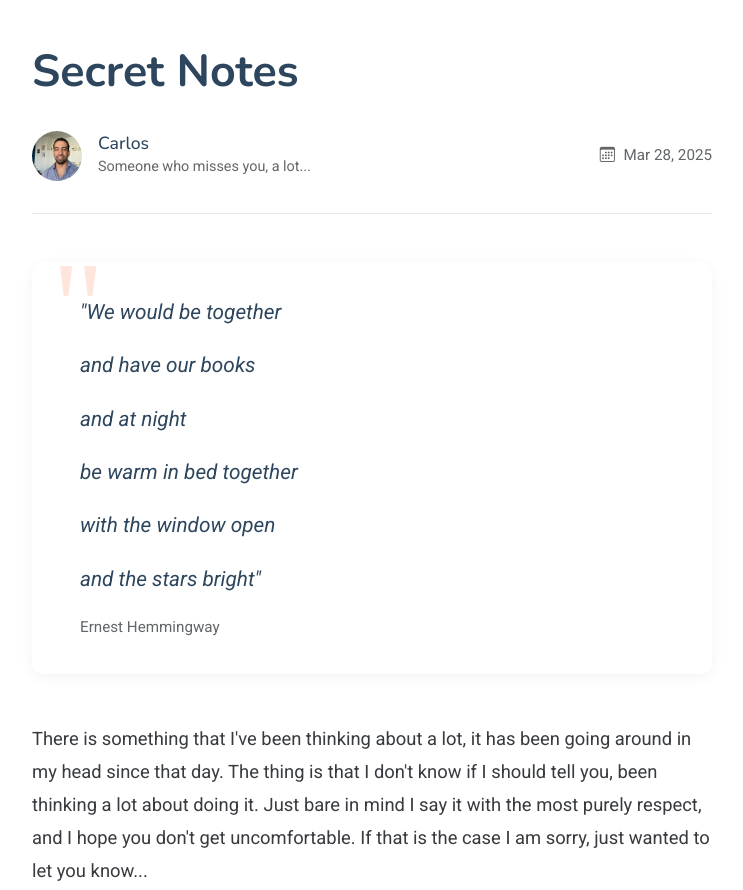
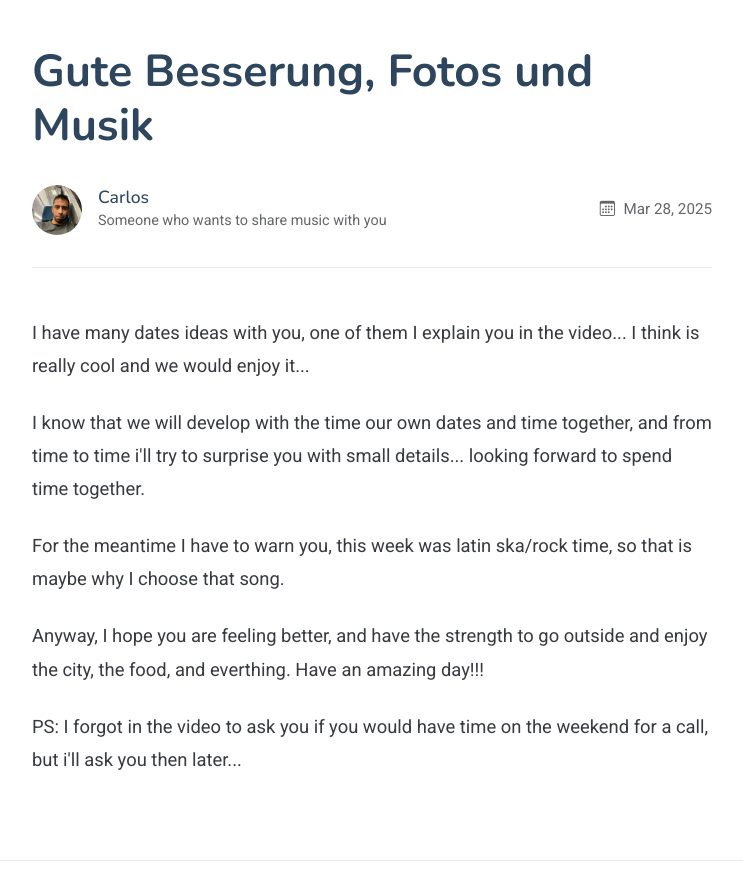
Before and after one commit to ponce81/kennenlernen-mit-unterbruch, a plain HTML site: page 28.html in a window 1280 px wide. Shown: the part 807-1697 px from the top of the page, without its empty margins (78-821 px from the left). Drawn offline with nearby package versions, Linux system fonts and the light colour scheme.

Commit message:
Release 28

```diff
--- a/28.html
+++ b/28.html
@@ -99,19 +99,19 @@
               <article class="article">
 
                 <div class="hero-img" data-aos="zoom-in">
-                  <img src="assets/img/post/morning.jpg" alt="Featured blog image" class="img-fluid" loading="lazy">
+                  <img src="assets/img/post/29.jpg" alt="Featured blog image" class="img-fluid" loading="lazy">
                 </div>
 
                 <div class="article-content" data-aos="fade-up" data-aos-delay="100">
                   <div class="content-header">
-                    <h1 class="title">Secret Notes</h1>
+                    <h1 class="title">Gute Besserung, Fotos und Musik</h1>
 
                     <div class="author-info">
                       <div class="author-details">
-                        <img src="assets/img/person/3.jpg" alt="Author" class="author-img">
+                        <img src="assets/img/person/6.jpg" alt="Author" class="author-img">
                         <div class="info">
                           <h4>Carlos</h4>
-                          <span class="role">Someone who misses you, a lot...</span>
+                          <span class="role">Someone who wants to share music with you</span>
                         </div>
                       </div>
                       <div class="post-meta">
@@ -124,66 +124,24 @@
 
                   <div class="content">
 
-                    <blockquote>
-                      <p>
-                        "We would be together
-                      </p>
-                      <p>
-                        and have our books
-                      </p>
-                      <p>
-                        and at night
-                      </p>
-                      <p>
-                        be warm in bed together
-                      </p>
-                      <p>
-                        with the window open
-                      </p>
-                      <p>
-                        and the stars bright"
-                      </p>
-                      <cite>Ernest Hemmingway</cite>
-                    </blockquote>
+                    <p>I have many dates ideas with you, one of them I explain you in the video... I think is really
+                      cool and we would enjoy it...</p>
 
-                    <p>There is something that I've been thinking about a lot, it has been going around in my head since
-                      that day. The
-                      thing is that I don't know if I should tell you, been thinking a lot about doing it. Just bare in
-                      mind I say it with the most purely respect, and I hope you don't get uncomfortable. If that is the
-                      case I am sorry, just wanted to let you know...</p>
+                    <p>I know that we will develop with the time our own dates and time together, and from time to time
+                      i'll try to surprise you with small details... looking forward to spend time together.</p>
 
-                    <p>I really like you, I like your soft skin, I like the way you smell, I like the way you feel when
-                      I
-                      have my arms around you... <br>I like feeling your warm body near
-                      to me, feel your caresses on my hand, my arms, my body... <br>I like kissing you, touch you softly
-                      and
-                      take off
-                      your clothes slowly... play around with my fingers, gently touching your body, and discover you...
-                      discover where do you
-                      like to be touched and how do you want to be touched and kissed, and do it like that over and over
-                      again, feeling our pulse and respiration going up, getting agitated, and then just don't think
-                      about it and let us explore and enjoy the moment... until we fall asleep side by side, with our skin and
-                      warmth... together... And then wake up beside you and do it everything again...</p>
+                    <p>For the meantime I have to warn you, this week was latin ska/rock time, so that is maybe why I
+                      choose that song.</p>
 
-                    <p>It felt good being with you, laying in bed, just there, together...</p>
+                    <p>Anyway, I hope you are feeling better, and have the strength to go outside and enjoy the city,
+                      the food, and everthing. Have an amazing day!!!</p>
 
-                    <!--  <p>Mas con nota caliente, me encanta tu piel, me encanta tu olor, me encata sentir tu calor y tus
-                      caricias, me gusta besarte, y acariciarte, y quitarte la ropa y jugar a
-                      descubrirte, ver donde te gusta que te toque, ver como quieres ser tocada y besada, y hacerlo asi
-                      una y otra vez, hasta quedarnos dormidos con nuestra piel y nuestro latido del corazon, o
-                      despertar y </p> -->
-
-                    <!-- Jueves -->
+                    <p>PS: I forgot in the video to ask you if you would have time on the weekend for a call, but i'll
+                      ask
+                      you then later...</p>
 
 
 
-                    <!-- <blockquote>
-                      <p>
-                        "Te besaría lentamente, apenas rozándote mis labios, y te diría cualquier cosa en voz baja, y me quedaría dormido a tu lado."
-                      </p>
-                      <p>"I would kiss you slowly, barely brushing my lips against you, and tell you anything in a low voice, and fall asleep next to you."</p>
-                      <cite>Jaime Sabines</cite>
-                    </blockquote> -->
 
                     <!--  <p><b>Song of the day</b></p>
 
```
Also changed, not shown: 29.html (+63 -4 lines), index.html (+6 -6 lines).
